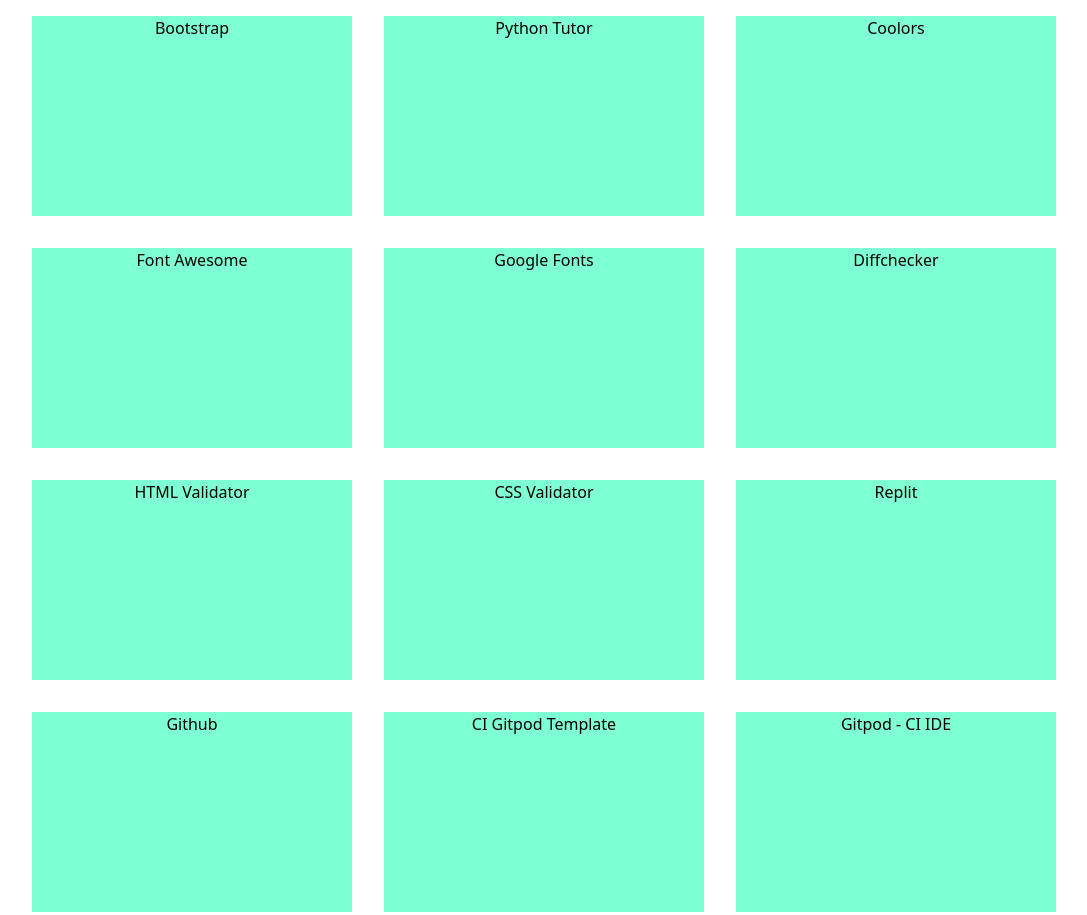
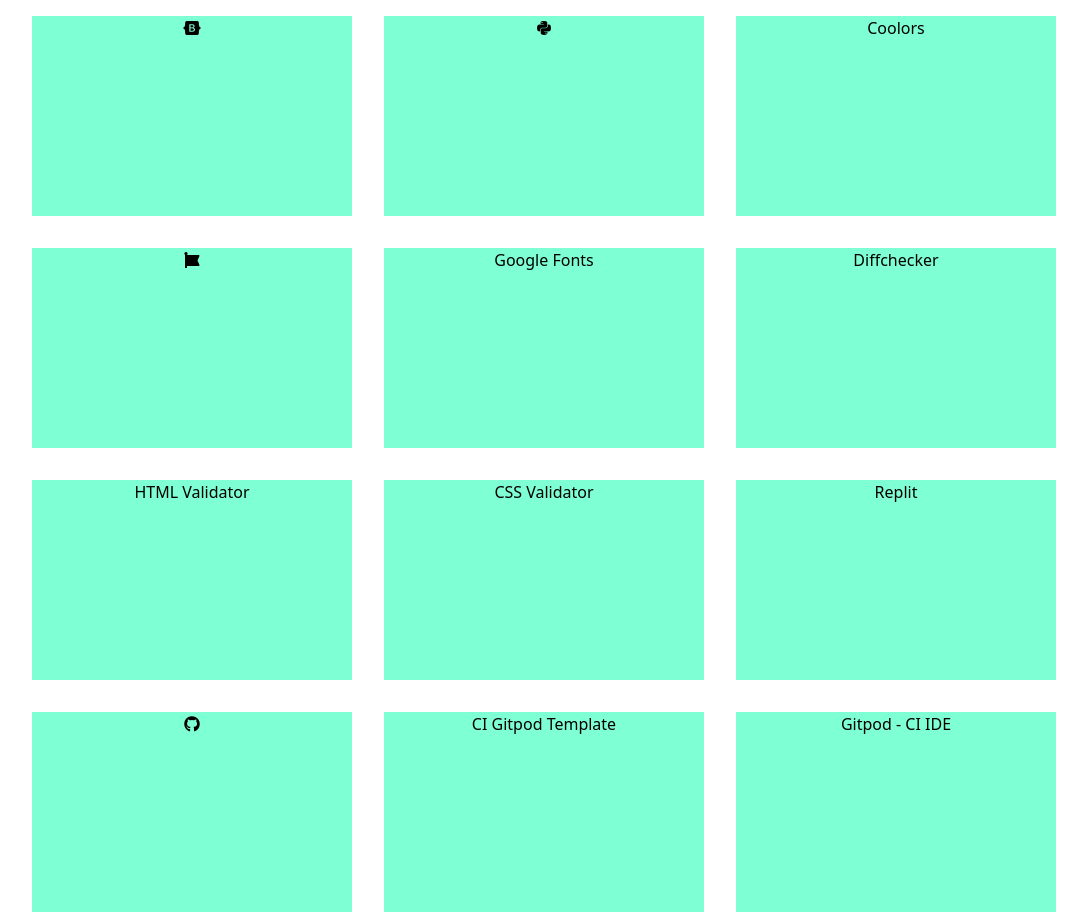
Before and after one commit to ErfanNajimi/coders-directory, a plain HTML site: page index.html in a window 1280 px wide. Shown: the top 915 px of the page, without its empty margins (96-1183 px from the left). Drawn offline with nearby package versions, Linux system fonts and the light colour scheme.

Commit message:
Add font awesone icons where possible to replace text for external links

```diff
--- a/index.html
+++ b/index.html
@@ -5,22 +5,23 @@
     <meta name="viewport" content="width=device-width, initial-scale=1.0">
     <link href="https://cdn.jsdelivr.net/npm/bootstrap@5.3.3/dist/css/bootstrap.min.css" rel="stylesheet" integrity="sha384-QWTKZyjpPEjISv5WaRU9OFeRpok6YctnYmDr5pNlyT2bRjXh0JMhjY6hW+ALEwIH" crossorigin="anonymous">
     <link rel="stylesheet" href="assets/css/style.css">
+    <script src="https://kit.fontawesome.com/c70f25e1b1.js" crossorigin="anonymous"></script>
     <title>Document</title>
 
 </head>
 <body>
     <div class="container-fluid">
         <div class="row justify-content-center">
-            <div class="col-6 col-md-4 col-lg-3 m-3"><a href="https://getbootstrap.com/docs/5.3/getting-started/introduction/" target="_blank">Bootstrap</a></div>
-            <div class="col-6 col-md-4 col-lg-3 m-3"><a href="https://pythontutor.com/" target="_blank">Python Tutor</a></div>
+            <div class="col-6 col-md-4 col-lg-3 m-3"><a href="https://getbootstrap.com/docs/5.3/getting-started/introduction/" target="_blank"><i class="fa-brands fa-bootstrap"></i></a></div>
+            <div class="col-6 col-md-4 col-lg-3 m-3"><a href="https://pythontutor.com/" target="_blank"><i class="fa-brands fa-python"></i></a></div>
             <div class="col-6 col-md-4 col-lg-3 m-3"><a href="https://coolors.co/" target="_blank">Coolors</a></div>
-            <div class="col-6 col-md-4 col-lg-3 m-3"><a href="https://fontawesome.com/icons" target="_blank">Font Awesome</a></div>
+            <div class="col-6 col-md-4 col-lg-3 m-3"><a href="https://fontawesome.com/icons" target="_blank"><i class="fa-brands fa-font-awesome"></i></a></div>
             <div class="col-6 col-md-4 col-lg-3 m-3"><a href="https://fonts.google.com/" target="_blank">Google Fonts</a></div>
             <div class="col-6 col-md-4 col-lg-3 m-3"><a href="https://www.diffchecker.com/" target="_blank">Diffchecker</a></div>
             <div class="col-6 col-md-4 col-lg-3 m-3"><a href="https://validator.w3.org/" target="_blank">HTML Validator</a></div>
             <div class="col-6 col-md-4 col-lg-3 m-3"><a href="https://jigsaw.w3.org/css-validator/validator.html.en" target="_blank">CSS Validator</a></div>
             <div class="col-6 col-md-4 col-lg-3 m-3"><a href="https://replit.com/~" target="_blank">Replit</a></div>
-            <div class="col-6 col-md-4 col-lg-3 m-3"><a href="https://github.com/" target="_blank">Github</a></div>
+            <div class="col-6 col-md-4 col-lg-3 m-3"><a href="https://github.com/" target="_blank"><i class="fa-brands fa-github"></i></a></div>
             <div class="col-6 col-md-4 col-lg-3 m-3"><a href="https://github.com/Code-Institute-Org/ci-full-template" target="_blank">CI Gitpod Template</a></div>
             <div class="col-6 col-md-4 col-lg-3 m-3"><a href="https://codeinstitute-ide.net/workspaces" target="_blank">Gitpod - CI IDE</a></div>
             <div class="col-6 col-md-4 col-lg-3 m-3"><a href="https://gitpod.io/workspaces" target="_blank">Gitpod</a></div>
```
